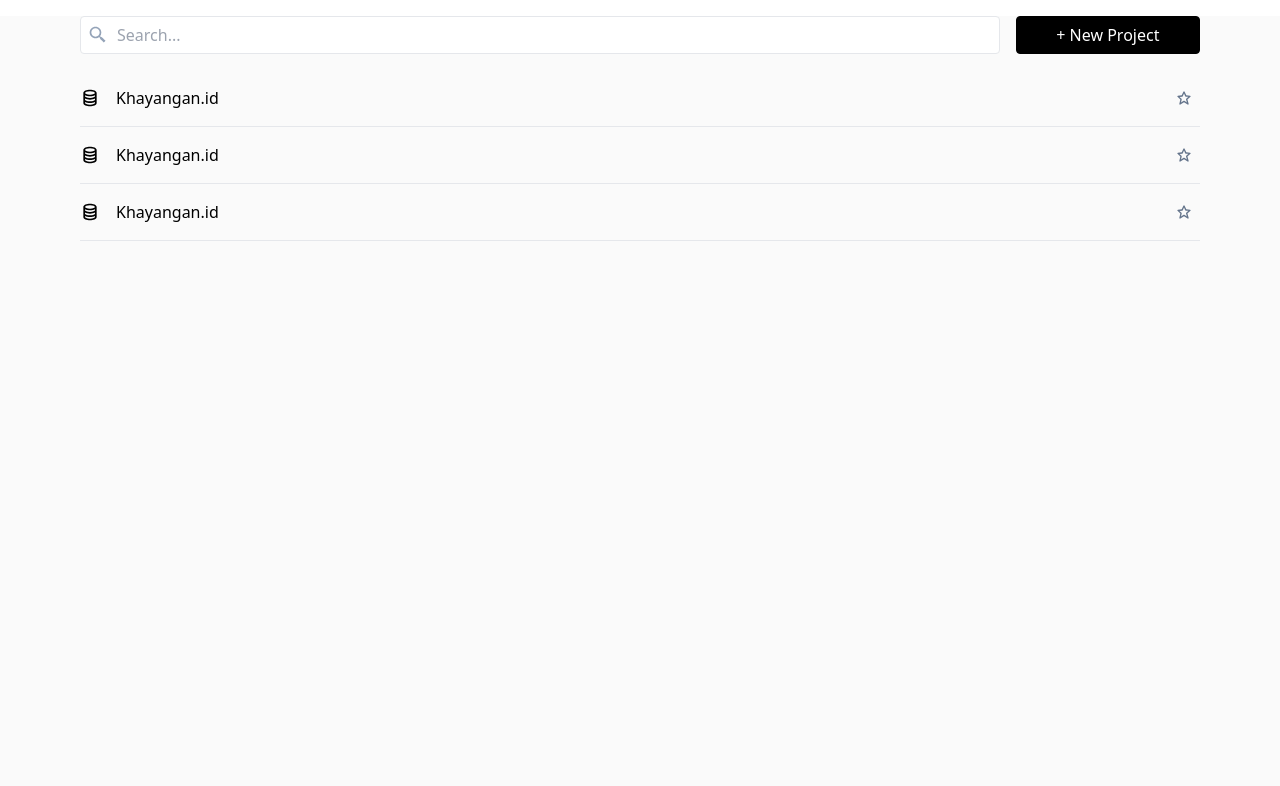
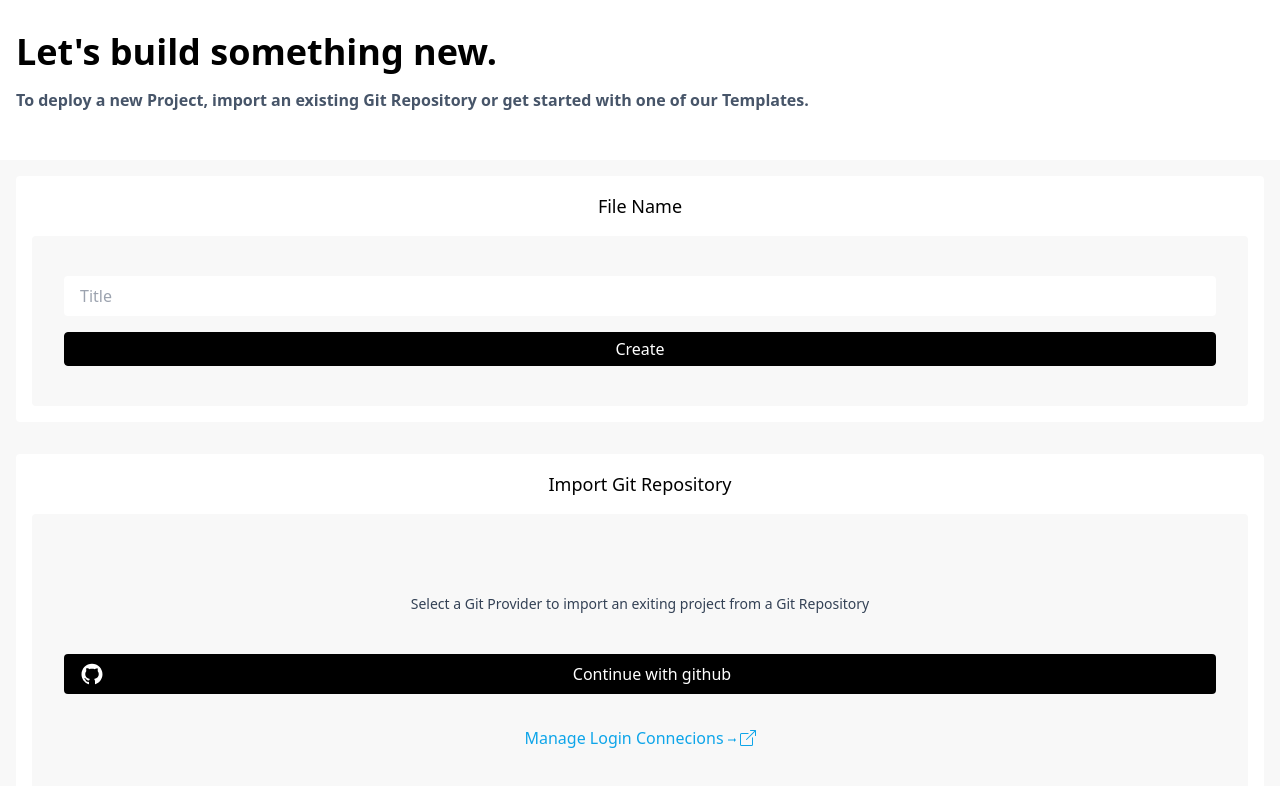
Before and after one commit to tprayoga/fe, a Next.js app: page / in a window 1280 px wide. Shown: the top 786 px of the page. Built offline with nearby package versions, Linux system fonts and the light colour scheme.

Commit message:
commit new project

```diff
--- /dev/null
+++ b/components/NewProject.js
@@ -0,0 +1,47 @@
+import React from 'react'
+import { AiFillGithub } from "react-icons/ai"
+import { MdArrowRightAlt } from "react-icons/md"
+import { BsBoxArrowUpRight } from "react-icons/bs"
+
+const NewProject = () => {
+  return (
+    <div>
+      <div className="container">
+        <div className='px-4'>
+            <h1 className='pt-8 pb-4 font-semibold text-4xl'>Let's build something new.</h1>
+            <p className='text-slate-600 font-semibold pb-4'>To deploy a new Project, import an existing Git Repository or get started with one of our Templates.</p>
+        </div>
+        <div className=''>
+          <div className=" bg-[#F8F8F8] p-4 mt-8">
+            <div className="bg-white p-4 rounded">
+              <h1 className='text-center font-medium text-lg pb-4'> File Name</h1>
+              <div className='bg-[#F8F8F8] py-10 px-8 rounded '>
+                <input type="text" placeholder='Title' className='rounded w-full py-2 px-4' />
+                <button className='w-full py-1 bg-black text-white rounded mt-4 border border-black hover:bg-white hover:text-black  ease-in-out duration-200'>Create</button>
+              </div>
+            </div>
+          </div>
+          <div className=" bg-[#F8F8F8] p-4 ">
+            <div className="bg-white p-4 rounded">
+              <h1 className='text-center font-medium text-lg pb-4'> Import Git Repository</h1>
+              <div className='bg-[#F8F8F8] pt-20 px-8 rounded '>
+                <p className='text-center text-slate-700 text-sm px-10 pb-10'>Select a Git Provider to import an exiting project from a Git Repository</p>
+                <button className="bg-black flex w-full px-4 rounded py-2 hover:opacity-80 ease-in-out duration-200">
+                  <AiFillGithub className='text-white text-2xl'/>
+                  <span className='text-white mx-auto'>Continue with github</span>
+                </button>
+                <div className='flex items-center justify-center pt-8 pb-12 text'>
+                  <a href="#" className='flex items-center text-sky-500'>Manage Login Connecions <MdArrowRightAlt className='pt-1'/><BsBoxArrowUpRight /></a>
+
+                </div>
+              </div>
+          </div>
+        </div>
+        </div>
+
+      </div>
+    </div>
+  )
+}
+
+export default NewProject
--- a/pages/index.js
+++ b/pages/index.js
@@ -1,4 +1,5 @@
 import Head from "next/head";
+import NewProject from "../components/NewProject";
 import Dashboard from "../components/Dashboard";
 
 export default function Home() {
@@ -11,7 +12,7 @@ export default function Home() {
       </Head>
 
       <main>
-        <Dashboard />
+        <NewProject />
       </main>
 
       <footer></footer>
```
